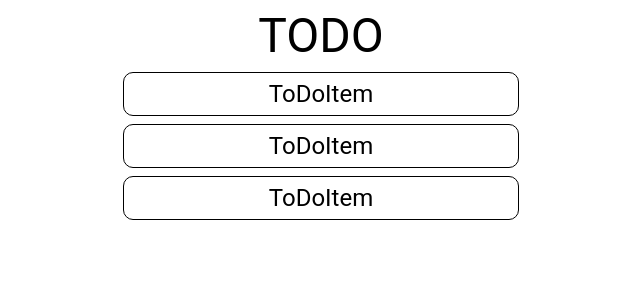
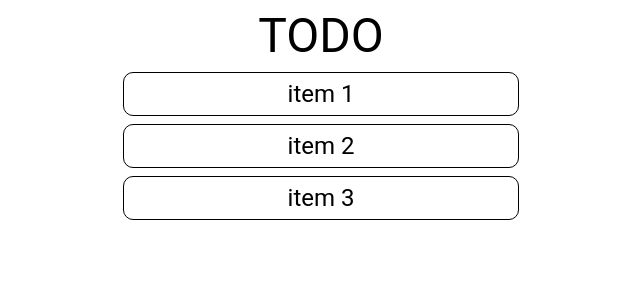
Before and after one commit to Andronad/todo, a React (Create React App) app: page / in a window 1280 px wide. Shown: the top 300 px of the page, without its empty margins (319-959 px from the left). Built offline with nearby package versions, Linux system fonts and the light colour scheme.

Commit message:
Add label prop into ToDoListItem

```diff
--- a/src/components/App/App.tsx
+++ b/src/components/App/App.tsx
@@ -7,9 +7,9 @@ function App() {
         <Container maxWidth="xs">
             <Stack direction={"column"} textAlign="center" spacing={1}>
                 <Header />
-                <ToDoListItem />
-                <ToDoListItem />
-                <ToDoListItem />
+                <ToDoListItem label={"item 1"} />
+                <ToDoListItem label={"item 2"} />
+                <ToDoListItem label={"item 3"} />
             </Stack>
         </Container>
     );
--- a/src/components/ToDoListItem/ToDoListItem.tsx
+++ b/src/components/ToDoListItem/ToDoListItem.tsx
@@ -2,10 +2,14 @@ import { Typography } from "@mui/material";
 
 import styles from "./ToDoListItem.module.scss";
 
-const ToDoListItem = () => {
+interface ToDoListItemProps {
+    label: string;
+}
+
+const ToDoListItem = ({ label }: ToDoListItemProps) => {
     return (
         <div className={styles.ToDoListItem}>
-            <Typography variant="h5">ToDoItem</Typography>
+            <Typography variant="h5">{label}</Typography>
         </div>
     );
 };
```
